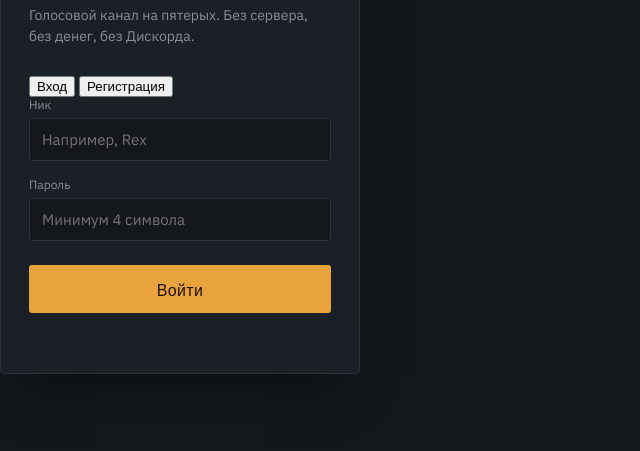
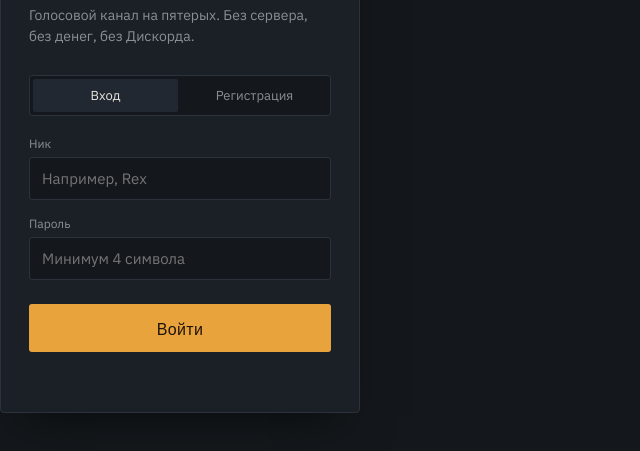
Before and after one commit to qwoxic/squad, a website: page public/index.html in a window 1280 px wide. Shown: the part 101-552 px from the top of the page, without its empty margins (0-640 px from the left). Drawn offline with nearby package versions, Linux system fonts and the light colour scheme; no server answers.

Commit message:
Update style.css

```diff
--- a/public/style.css
+++ b/public/style.css
@@ -83,6 +83,38 @@ html, body {
   font-size: 14px;
   line-height: 1.5;
   margin: 0 0 28px;
+}
+
+.tabs {
+  display: flex;
+  gap: 4px;
+  background: var(--bg);
+  border: 1px solid var(--line);
+  border-radius: 3px;
+  padding: 3px;
+  margin-bottom: 20px;
+}
+
+.tab {
+  flex: 1;
+  background: transparent;
+  border: none;
+  color: var(--text-muted);
+  padding: 8px;
+  font-family: var(--font-body);
+  font-size: 13px;
+  border-radius: 2px;
+  cursor: pointer;
+}
+
+.tab.active {
+  background: var(--panel-raised);
+  color: var(--text);
+}
+
+.btn-logout {
+  width: 100%;
+  margin-top: 14px;
 }
 
 .field {
```
